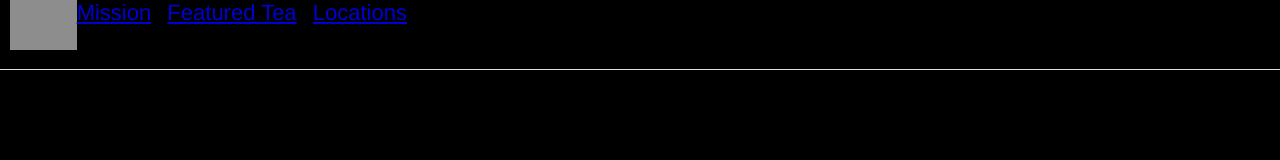
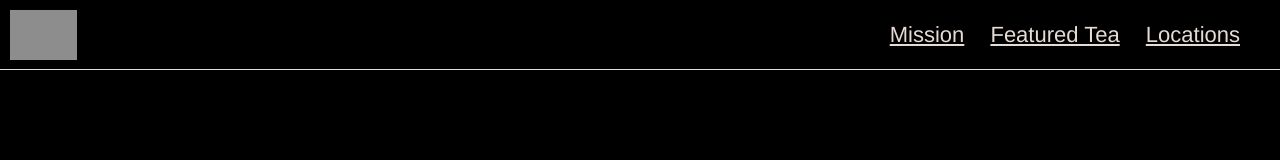
Before and after one commit to Octcal/teacozy, a plain HTML site: page index.html in a window 1280 px wide. Drawn offline with Linux system fonts and the light colour scheme; grey boxes are pictures that could not be loaded.

Commit message:
Finished Header HTML & CSS

```diff
--- a/index.html
+++ b/index.html
@@ -11,7 +11,9 @@
     <!-- Heading & Navigation -->
     <header>
         <!-- Tea Cozy Logo -->
-        <img src="https://s3.amazonaws.com/codecademy-content/courses/freelance-1/unit-4/img-tea-cozy-logo.png" class="logo" alt="">
+        <div class="logo">
+            <img src="https://s3.amazonaws.com/codecademy-content/courses/freelance-1/unit-4/img-tea-cozy-logo.png" alt="">
+        </div>
         <!-- Links -->
         <nav>
             <span><a href="#" class="navLink">Mission</a></span>
--- a/resources/css/style.css
+++ b/resources/css/style.css
@@ -9,29 +9,44 @@ body {
     text-align: center;
 }
 
+/* ------------------------------------------------------------------------------------------------------------------------ */
+
 /* Header & Nav Styling */
 header {
     display: flex;
     width: 100%;
     position: fixed;
-    align-content: center;
+    align-items: center;
     z-index: 1;
     height: 69px;
     border-bottom: 1px solid seashell;
 }
 
+.logo {
+    display: flex;
+    align-items: center;
+    flex-grow: 1;
+    padding-left: 10px;
+}
+
+header nav {
+    padding-right: 20px;
+}
+
 nav span {
     display: inline-block;
-    align-content: center;
-    margin-right: 10px;
+    align-items: center;
+    margin-right: 20px;
 }
 
 .navLink {
+    color: seashell;
     text-decoration: underline;
 }
 
 /* Logo Styling */
-.logo {
+.logo img {
     height: 50px;
-    margin-left: 10px;
 }
+
+/* ------------------------------------------------------------------------------------------------------------------------ */
```
